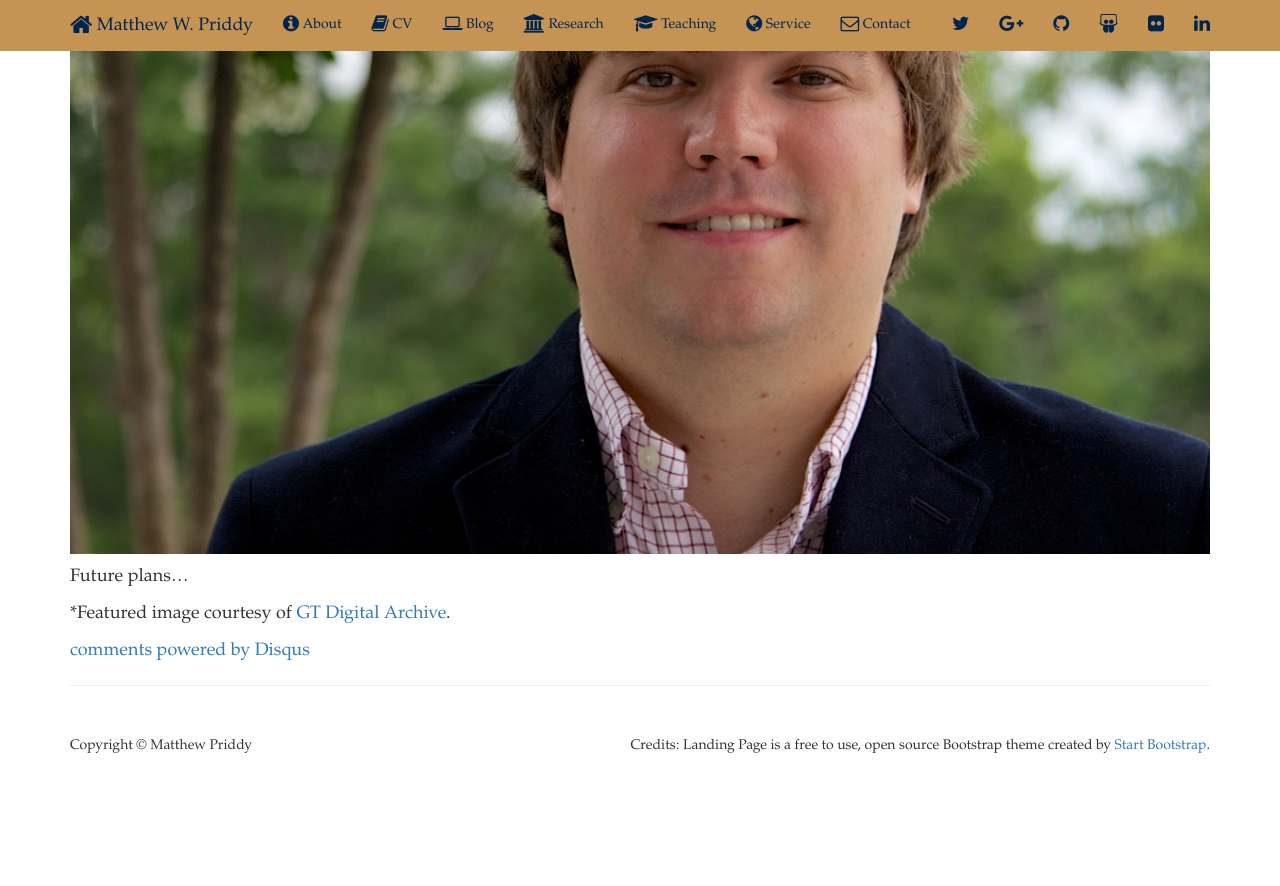
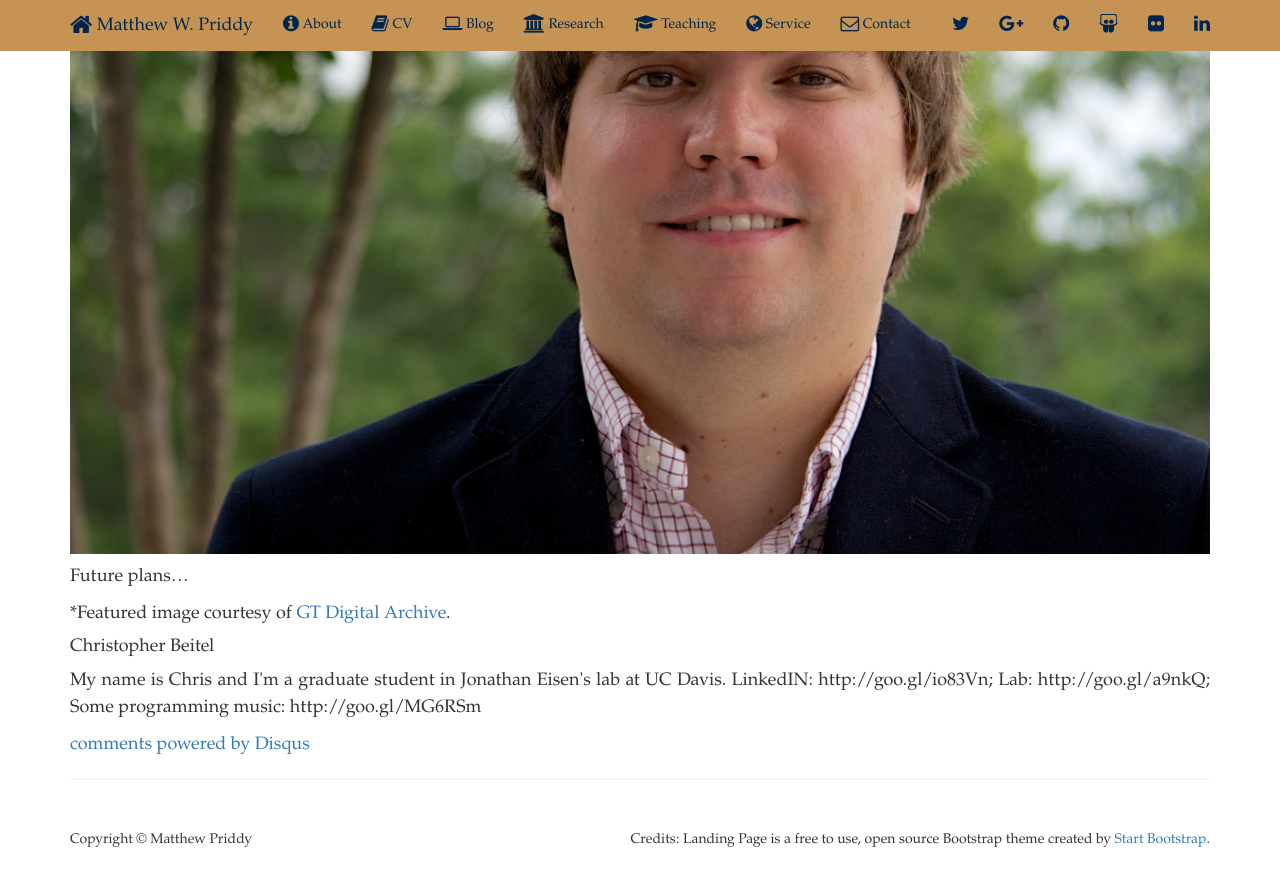
Before and after one commit to mwpriddy/mwpriddy.github.io, a Jekyll site: the page built from _posts/2015-02-21-MWPfirstPost.md, in a window 1280 px wide and 900 px high, scrolled down 1577 px. Shown: the top 886 px of the window. Built offline with Jekyll 4.4.1, drawn with Linux system fonts in a browser that asks for light colours; nearby versions of some CDN libraries; formulas are drawn with MathJax 3; comment, search, counter and statistics services are not loaded; before the commit the page ends 2383 px from its top, so only the background shows below that; grey boxes are pictures that could not be loaded.

Commit message:
Update blurb.html

```diff
--- a/_includes/blurb.html
+++ b/_includes/blurb.html
@@ -1,6 +1,25 @@
 {% if page.blurb %}
     <hr>
-    <img class="featurette-image img-circle img-responsive pull-left" src="/images/Close-up_headshot_square.jpg">
-    <p>I am currently a Ph.D. student in the Woodruff School for Mechanical Engineering at the  Georgia Institute of Technology where I am a graduate research assistant in the McDowell group.  </p>
+    <div>
+        <img class="featurette-image img-circle img-responsive pull-left" src="/images/Close-up_headshot_square.jpg">
+        <p>I am currently a Ph.D. student in the Woodruff School for Mechanical Engineering at the  Georgia Institute of Technology where I am a graduate research assistant in the McDowell group.  </p>
+    </div>
     <hr>
 {% endif %}
+
+            <section class="author">
+
+                <figure class="user-image">
+                    <div id="user-image" class="img" style="background-image: url(/content/images/2014/Jul/BeitelC2014.jpg)"></div>
+                </figure>
+
+                <div class="info-author">
+
+                    <h4>Christopher Beitel</h4>
+                    <p>
+                        My name is Chris and I&#x27;m a graduate student in Jonathan Eisen&#x27;s lab at UC Davis.
+LinkedIN: http://goo.gl/io83Vn; Lab: http://goo.gl/a9nkQ; Some programming music: http://goo.gl/MG6RSm
+                    </p>
+                </div>
+
+            </section>
```
